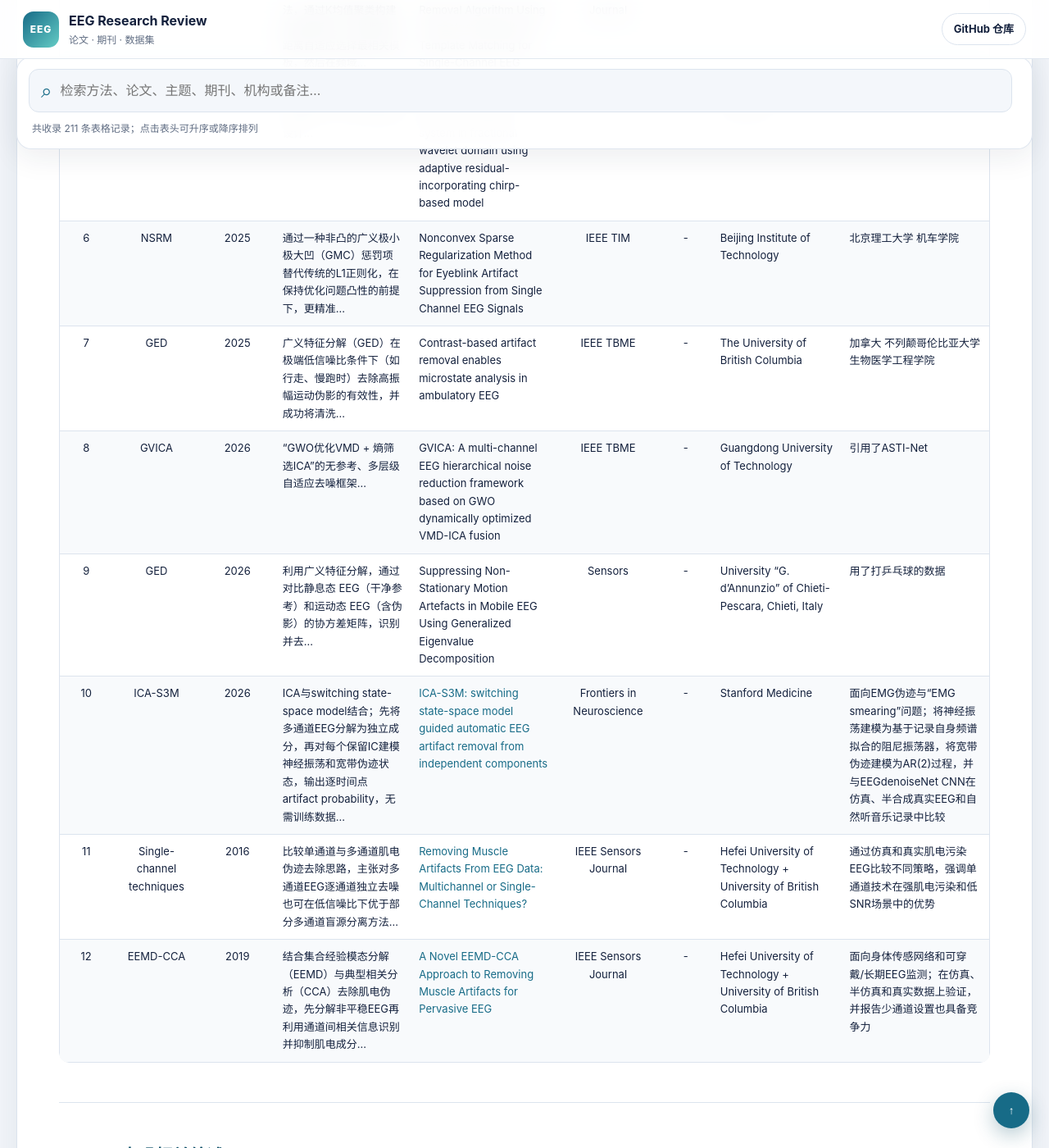
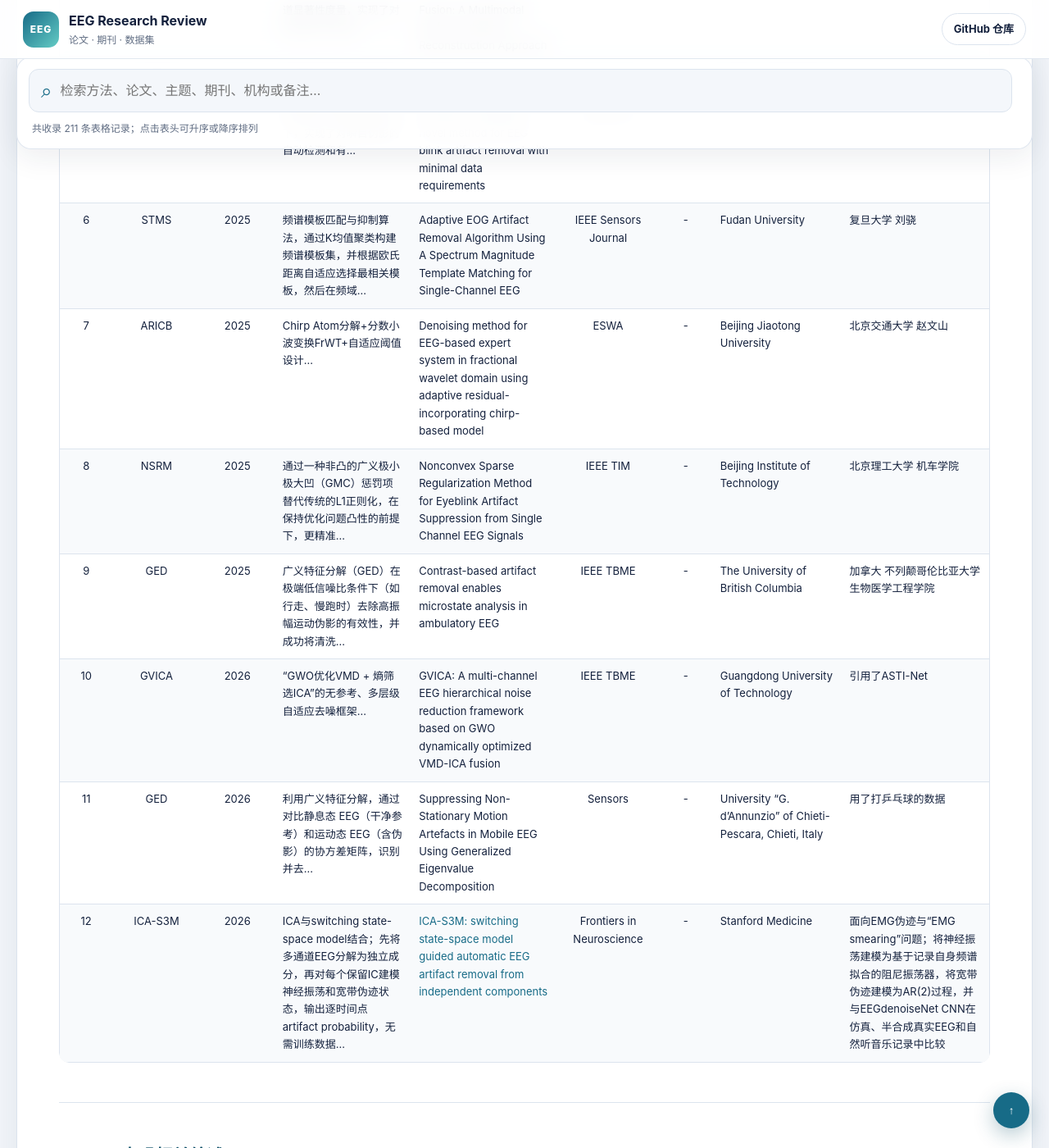
Before and after one commit to hanyilinn/EEG_Denoising_Review, a Jekyll site: the page built from docs/index.md, in a window 1280 px wide and 1400 px high, scrolled down 12713 px. Shown: the whole window at 82% size. Built offline with Jekyll 4.4.1, drawn with Linux system fonts in a browser that asks for light colours; some of the changed text lies outside the part shown.

Commit message:
Sort traditional denoising papers by year

```diff
--- a/docs/index.md
+++ b/docs/index.md
@@ -133,18 +133,18 @@
 
 | 序号 | 名称 | 发表时间 | 主要思路 | 文章名称 | 发表期刊 | 开源 | 作者单位 | 备注 |
 |:---:|:---:|:---:|:---|:---|:---:|:---:|:---|:---|
-| 1 | DT-SFDF | 2024 | 二阶盲识别（SOBI）和典型相关分析（CCA）相融合的方法提高源分离质量，采用自适应阈值法对伪源进行... | Removal of Ocular and Muscular Artifacts From Multi-Channel EEG Using Improved Spatial-Frequency Filtering | IEEE JBHI | - | Fuzhou University | 福州大学 李玉榕 教授 |
-| 2 | MASR | 2025 | 多模态伪迹子空间重建,结合多模态特征提取技术、动态自适应阈值和通道显著性度量，实现了对脑电信号中复杂... | Adaptive Thresholding in EEG Artifact Removal Through Multimodal Fusion: A Multimodal Artifact Subspace Reconstruction Approach | IEEE TETCI | - | Xi'an Jiaotong-Liverpool University | - |
-| 3 | ARMBR | 2025 | 通过多元后向回归和简化的时间锁定参考信号，在需要最少训练数据的情况下，实现了对瞬目伪影的自动检测和有... | Artifact-reference multivariate backward regression (ARMBR): A novel method for EEG blink artifact removal with minimal data requirements | Journal of Neural Engineering | - | Weill Cornell Medicine | - |
-| 4 | STMS | 2025 | 频谱模板匹配与抑制算法，通过K均值聚类构建频谱模板集，并根据欧氏距离自适应选择最相关模板，然后在频域... | Adaptive EOG Artifact Removal Algorithm Using A Spectrum Magnitude Template Matching for Single-Channel EEG | IEEE Sensors Journal | - | Fudan University | 复旦大学 刘骁 |
-| 5 | ARICB | 2025 | Chirp Atom分解+分数小波变换FrWT+自适应阈值设计... | Denoising method for EEG-based expert system in fractional wavelet domain using adaptive residual-incorporating chirp-based model | ESWA | - | Beijing Jiaotong University | 北京交通大学 赵文山 |
-| 6 | NSRM | 2025 | 通过一种非凸的广义极小极大凹（GMC）惩罚项替代传统的L1正则化，在保持优化问题凸性的前提下，更精准... | Nonconvex Sparse Regularization Method for Eyeblink Artifact Suppression from Single Channel EEG Signals | IEEE TIM | - | Beijing Institute of Technology | 北京理工大学 机车学院 |
-| 7 | GED | 2025 | 广义特征分解（GED）在极端低信噪比条件下（如行走、慢跑时）去除高振幅运动伪影的有效性，并成功将清洗... | Contrast-based artifact removal enables microstate analysis in ambulatory EEG | IEEE TBME | - | The University of British Columbia | 加拿大 不列颠哥伦比亚大学 生物医学工程学院 |
-| 8 | GVICA | 2026 | “GWO优化VMD + 熵筛选ICA”的无参考、多层级自适应去噪框架... | GVICA: A multi-channel EEG hierarchical noise reduction framework based on GWO dynamically optimized VMD-ICA fusion | IEEE TBME | - | Guangdong University of Technology | 引用了ASTI-Net |
-| 9 | GED | 2026 | 利用广义特征分解，通过对比静息态 EEG（干净参考）和运动态 EEG（含伪影）的协方差矩阵，识别并去... | Suppressing Non-Stationary Motion Artefacts in Mobile EEG Using Generalized Eigenvalue Decomposition | Sensors | - | University "G. d'Annunzio" of Chieti-Pescara, Chieti, Italy | 用了打乒乓球的数据 |
-| 10 | ICA-S3M | 2026 | ICA与switching state-space model结合；先将多通道EEG分解为独立成分，再对每个保留IC建模神经振荡和宽带伪迹状态，输出逐时间点artifact probability，无需训练数据... | [ICA-S3M: switching state-space model guided automatic EEG artifact removal from independent components](https://www.frontiersin.org/journals/neuroscience/articles/10.3389/fnins.2026.1865301/full) | Frontiers in Neuroscience | - | Stanford Medicine | 面向EMG伪迹与“EMG smearing”问题；将神经振荡建模为基于记录自身频谱拟合的阻尼振荡器，将宽带伪迹建模为AR(2)过程，并与EEGdenoiseNet CNN在仿真、半合成真实EEG和自然听音乐记录中比较 |
-| 11 | Single-channel techniques | 2016 | 比较单通道与多通道肌电伪迹去除思路，主张对多通道EEG逐通道独立去噪也可在低信噪比下优于部分多通道盲源分离方法... | [Removing Muscle Artifacts From EEG Data: Multichannel or Single-Channel Techniques?](https://ieeexplore.ieee.org/document/7349109) | IEEE Sensors Journal | - | Hefei University of Technology + University of British Columbia | 通过仿真和真实肌电污染EEG比较不同策略，强调单通道技术在强肌电污染和低SNR场景中的优势 |
-| 12 | EEMD-CCA | 2019 | 结合集合经验模态分解（EEMD）与典型相关分析（CCA）去除肌电伪迹，先分解非平稳EEG再利用通道间相关信息识别并抑制肌电成分... | [A Novel EEMD-CCA Approach to Removing Muscle Artifacts for Pervasive EEG](https://ieeexplore.ieee.org/document/8476603) | IEEE Sensors Journal | - | Hefei University of Technology + University of British Columbia | 面向身体传感网络和可穿戴/长期EEG监测；在仿真、半仿真和真实数据上验证，并报告少通道设置也具备竞争力 |
+| 1 | Single-channel techniques | 2016 | 比较单通道与多通道肌电伪迹去除思路，主张对多通道EEG逐通道独立去噪也可在低信噪比下优于部分多通道盲源分离方法... | [Removing Muscle Artifacts From EEG Data: Multichannel or Single-Channel Techniques?](https://ieeexplore.ieee.org/document/7349109) | IEEE Sensors Journal | - | Hefei University of Technology + University of British Columbia | 通过仿真和真实肌电污染EEG比较不同策略，强调单通道技术在强肌电污染和低SNR场景中的优势 |
+| 2 | EEMD-CCA | 2019 | 结合集合经验模态分解（EEMD）与典型相关分析（CCA）去除肌电伪迹，先分解非平稳EEG再利用通道间相关信息识别并抑制肌电成分... | [A Novel EEMD-CCA Approach to Removing Muscle Artifacts for Pervasive EEG](https://ieeexplore.ieee.org/document/8476603) | IEEE Sensors Journal | - | Hefei University of Technology + University of British Columbia | 面向身体传感网络和可穿戴/长期EEG监测；在仿真、半仿真和真实数据上验证，并报告少通道设置也具备竞争力 |
+| 3 | DT-SFDF | 2024 | 二阶盲识别（SOBI）和典型相关分析（CCA）相融合的方法提高源分离质量，采用自适应阈值法对伪源进行... | Removal of Ocular and Muscular Artifacts From Multi-Channel EEG Using Improved Spatial-Frequency Filtering | IEEE JBHI | - | Fuzhou University | 福州大学 李玉榕 教授 |
+| 4 | MASR | 2025 | 多模态伪迹子空间重建,结合多模态特征提取技术、动态自适应阈值和通道显著性度量，实现了对脑电信号中复杂... | Adaptive Thresholding in EEG Artifact Removal Through Multimodal Fusion: A Multimodal Artifact Subspace Reconstruction Approach | IEEE TETCI | - | Xi'an Jiaotong-Liverpool University | - |
+| 5 | ARMBR | 2025 | 通过多元后向回归和简化的时间锁定参考信号，在需要最少训练数据的情况下，实现了对瞬目伪影的自动检测和有... | Artifact-reference multivariate backward regression (ARMBR): A novel method for EEG blink artifact removal with minimal data requirements | Journal of Neural Engineering | - | Weill Cornell Medicine | - |
+| 6 | STMS | 2025 | 频谱模板匹配与抑制算法，通过K均值聚类构建频谱模板集，并根据欧氏距离自适应选择最相关模板，然后在频域... | Adaptive EOG Artifact Removal Algorithm Using A Spectrum Magnitude Template Matching for Single-Channel EEG | IEEE Sensors Journal | - | Fudan University | 复旦大学 刘骁 |
+| 7 | ARICB | 2025 | Chirp Atom分解+分数小波变换FrWT+自适应阈值设计... | Denoising method for EEG-based expert system in fractional wavelet domain using adaptive residual-incorporating chirp-based model | ESWA | - | Beijing Jiaotong University | 北京交通大学 赵文山 |
+| 8 | NSRM | 2025 | 通过一种非凸的广义极小极大凹（GMC）惩罚项替代传统的L1正则化，在保持优化问题凸性的前提下，更精准... | Nonconvex Sparse Regularization Method for Eyeblink Artifact Suppression from Single Channel EEG Signals | IEEE TIM | - | Beijing Institute of Technology | 北京理工大学 机车学院 |
+| 9 | GED | 2025 | 广义特征分解（GED）在极端低信噪比条件下（如行走、慢跑时）去除高振幅运动伪影的有效性，并成功将清洗... | Contrast-based artifact removal enables microstate analysis in ambulatory EEG | IEEE TBME | - | The University of British Columbia | 加拿大 不列颠哥伦比亚大学 生物医学工程学院 |
+| 10 | GVICA | 2026 | “GWO优化VMD + 熵筛选ICA”的无参考、多层级自适应去噪框架... | GVICA: A multi-channel EEG hierarchical noise reduction framework based on GWO dynamically optimized VMD-ICA fusion | IEEE TBME | - | Guangdong University of Technology | 引用了ASTI-Net |
+| 11 | GED | 2026 | 利用广义特征分解，通过对比静息态 EEG（干净参考）和运动态 EEG（含伪影）的协方差矩阵，识别并去... | Suppressing Non-Stationary Motion Artefacts in Mobile EEG Using Generalized Eigenvalue Decomposition | Sensors | - | University "G. d'Annunzio" of Chieti-Pescara, Chieti, Italy | 用了打乒乓球的数据 |
+| 12 | ICA-S3M | 2026 | ICA与switching state-space model结合；先将多通道EEG分解为独立成分，再对每个保留IC建模神经振荡和宽带伪迹状态，输出逐时间点artifact probability，无需训练数据... | [ICA-S3M: switching state-space model guided automatic EEG artifact removal from independent components](https://www.frontiersin.org/journals/neuroscience/articles/10.3389/fnins.2026.1865301/full) | Frontiers in Neuroscience | - | Stanford Medicine | 面向EMG伪迹与“EMG smearing”问题；将神经振荡建模为基于记录自身频谱拟合的阻尼振荡器，将宽带伪迹建模为AR(2)过程，并与EEGdenoiseNet CNN在仿真、半合成真实EEG和自然听音乐记录中比较 |
 
 ---
 
```
